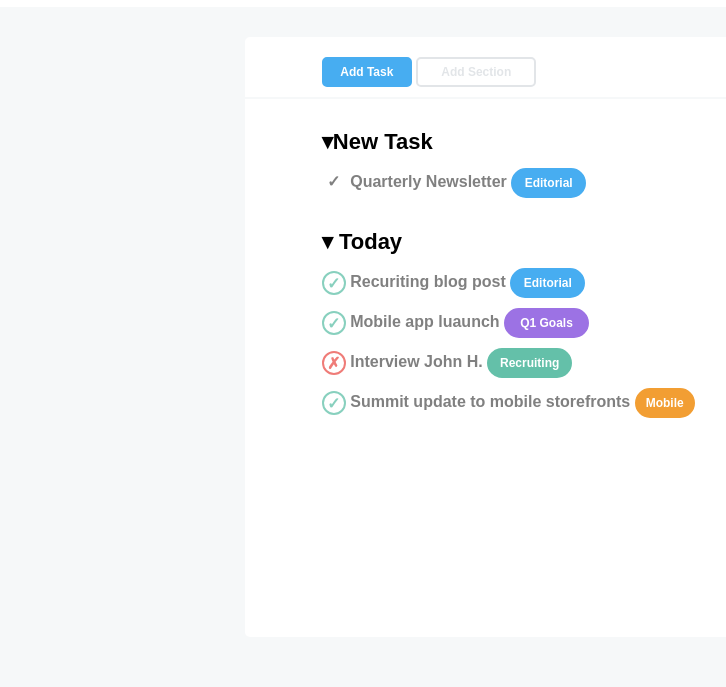
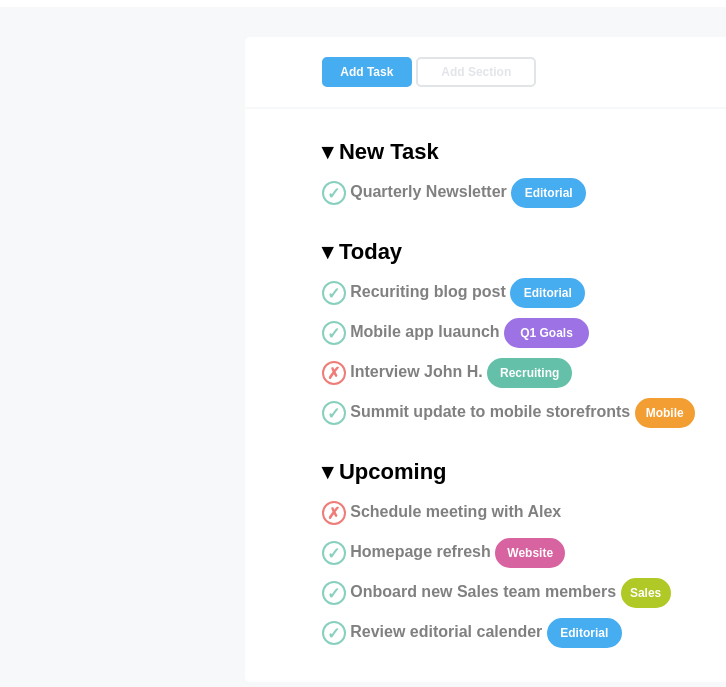
Before and after one commit to radfarelmira/html-css-toboolist, a plain HTML site: page index.html in a window 1280 px wide. Shown: the part 63-750 px from the top of the page, without its empty margins (11-737 px from the left). Drawn offline with Linux system fonts and the light colour scheme.

Commit message:
complete

```diff
--- a/css/style.css
+++ b/css/style.css
@@ -1,4 +1,5 @@
 /* RESET */
+
 *{
     margin: 0;
     padding: 0;
@@ -6,6 +7,7 @@
 }
 
 /*COMMON */
+
 body{
     font-family: Arial, Helvetica, sans-serif;
     background-color: #f6f8f9;
@@ -16,6 +18,13 @@ body{
 header{
     background-color: white;
 }
+
+.container-header{
+    width: 95%;
+    margin: auto;
+    padding: 10px;
+}
+
 /* Header logo */
  .logo{
     vertical-align: middle;
@@ -26,18 +35,11 @@ header h1{
     vertical-align: middle;
 }
 
-.container-header{
-    width: 95%;
-    margin: auto;
-    padding: 10px;
-}
-
 /* MAIN */
 
 /* Main container box */
 main .container-box{
     width: 60%;
-    height: 600px;
     margin: auto;
     margin-top: 30px;
     background-color: white;
@@ -48,6 +50,8 @@ main .container-box{
     width: 80%;
     margin: auto;
     padding-top: 20px;
+    padding-bottom: 10px;;
+
 }
 
 /* Main top buttons */
@@ -55,7 +59,7 @@ main .container-box{
     text-decoration-line: none;
     display: inline-block;
     height: 30px;
-    border-radius: 20px;
+    border-radius: 15px;
     text-align: center;
     line-height: 26px;
     font-size: 12px;
@@ -92,6 +96,7 @@ ul{
     font-weight: 700;
     color: grey;
 }
+
 .first-list{
     margin-bottom: 20px;
 }
@@ -107,7 +112,7 @@ ul h2{
     width: 75px;
     border: 2px solid #47adf1;
 }
-
+/* Main symbols */
 .symbol{
     display: inline-block;
     width: 24px;
@@ -128,7 +133,7 @@ ul h2{
     color:#ef7c78;
     border: 2px solid #ef7c78;
 }
-
+/* Main ul buttons */
 .btn.goals{
     background-color:#9c72e4 ;
     color: white;
@@ -149,3 +154,17 @@ ul h2{
     width: 60px;
     border: 2px solid #f29e33;
 }
+
+.btn.website{
+    background-color: #d863a1;
+    color: white;
+    width: 70px;
+    border: 2px solid #d863a1;
+}
+
+.btn.sales{
+    background-color: #b0c926;
+    color: white;
+    width: 50px;
+    border: 2px solid #b0c926;
+}
--- a/index.html
+++ b/index.html
@@ -29,11 +29,12 @@
             <div class="verticalline"></div>
             <!--Main section ul -->
             <div class="container-main">
+
                 <ul class="first-list">
                     <li>
-                        <h2>&#9662New Task</h2>
+                        <h2>&#9662 New Task</h2>
                         <ul>
-                            <li><span class="symbol">&check;</span>  Quarterly Newsletter <a class="btn editorial" href="#">Editorial</a></li>
+                            <li><span class="symbol check">&check;</span>  Quarterly Newsletter <a class="btn editorial" href="#">Editorial</a></li>
                         </ul>
                     </li>
                 </ul>
@@ -47,7 +48,18 @@
                             <li><span class="symbol cross">&cross;</span>  Interview John H. <a class="btn recruiting" href="#">Recruiting</a></li>
                             <li><span class="symbol check">&check;</span>  Summit update to mobile storefronts <a class="btn mobile" href="#">Mobile</a></li>
                         </ul>
+                    </li>
+                </ul>
 
+                <ul class="first-list">
+                    <li>
+                        <h2>&#9662 Upcoming</h2>
+                        <ul>
+                            <li><span class="symbol cross">&cross;</span> Schedule meeting with Alex</li>
+                            <li><span class="symbol check">&check;</span> Homepage refresh <a class="btn website" href="#">Website</a></li>
+                            <li><span class="symbol check">&check;</span> Onboard new Sales team members <a class="btn sales" href="#">Sales</a></li>
+                            <li><span class="symbol check">&check;</span> Review editorial calender <a class="btn editorial" href="#">Editorial</a></li>
+                        </ul>
                     </li>
                 </ul>
 
@@ -56,6 +68,5 @@
         </div>
     </main>
     <!-- End main -->
-
 </body>
 </html>
```
